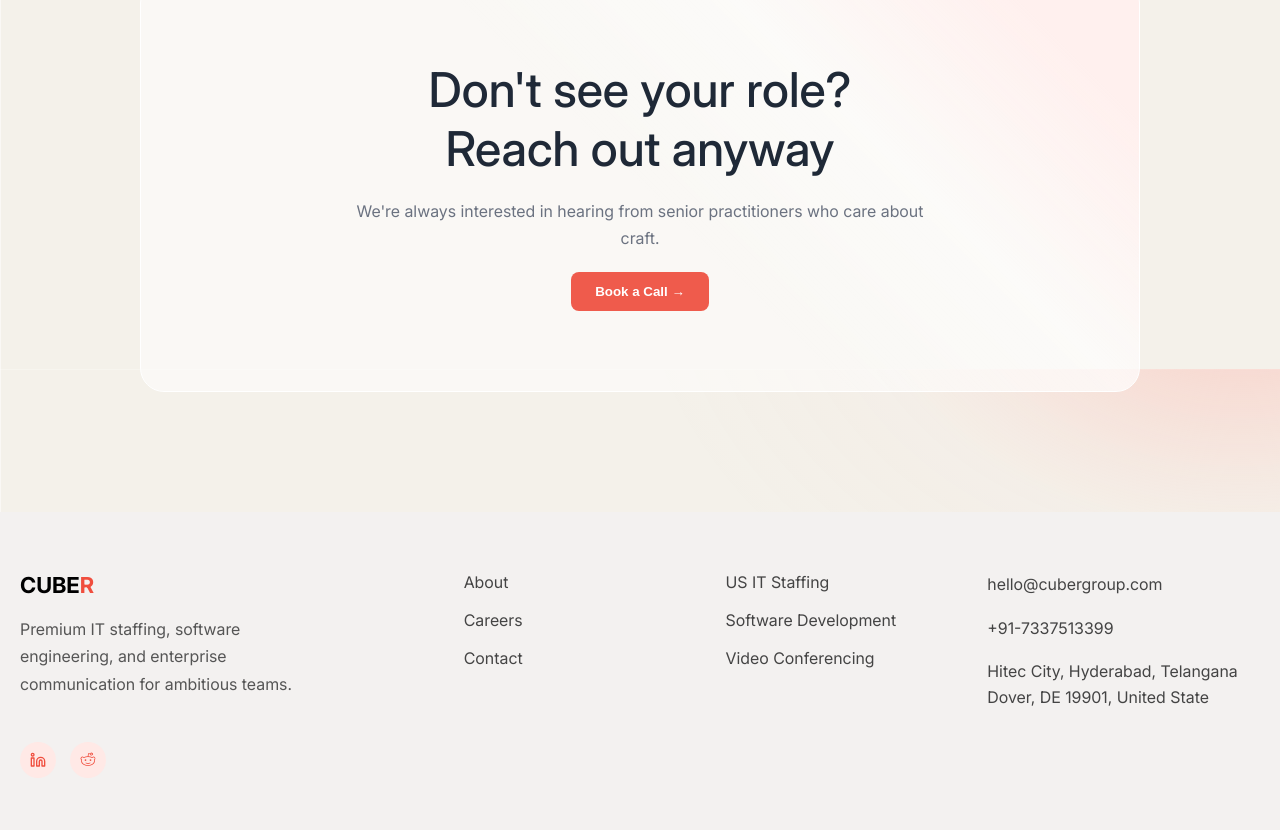
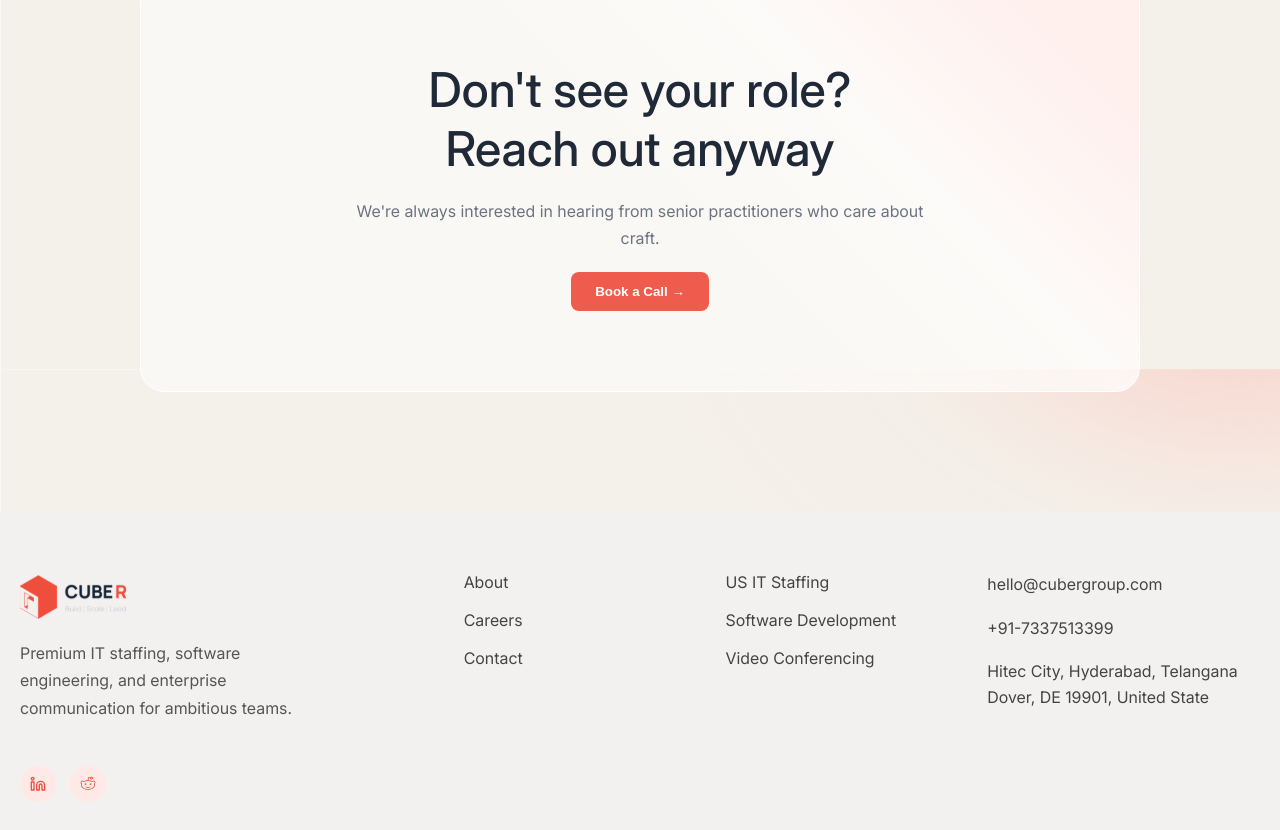
Before and after one commit to CubeR-Group/CubeR-Group, a React (Vite) app: page /careers in a window 1280 px wide. Shown: the part 2031-2861 px from the top of the page. Built offline with nearby package versions, Linux system fonts and the light colour scheme.

Commit message:
added changes 2

```diff
--- a/src/Pages/CRG ContactPage/Bottom.jsx
+++ b/src/Pages/CRG ContactPage/Bottom.jsx
@@ -134,7 +134,7 @@ export default function Bottom() {
             <div className="info-icon"><IconPin /></div>
             <div>
               <div className="info-label">Headquarters</div>
-              <div className="info-value">Hyderabad, IND . Delaware, U S</div>
+              <div className="info-value">Hyderabad, IND . Delaware, USA</div>
             </div>
           </div>
         </div>
--- a/src/components/Footer/Footer.jsx
+++ b/src/components/Footer/Footer.jsx
@@ -3,16 +3,18 @@ import { LuTwitter } from "react-icons/lu";
 import { LuLinkedin } from "react-icons/lu";
 import { Link } from "react-router-dom";
 import { PiRedditLogoLight } from "react-icons/pi";
+import logo from "../../assets/NAV_LOGO/CUBER_LOGO.svg";
 const Footer = () => {
   return (
     <div className="footer">
       <div className="footer-container">
 
         <div className="footer-col logo-col">
-          <div className="logo-box">
-            <span className="cube">CUBE</span>
-            <span className="r">R</span>
-          </div>
+            <div className="nav-logo">
+                   <div className="logo-box">
+                     <img src={logo} alt="CubeR Logo" className="logo-img" />
+                   </div>
+            </div>
 
           <p className="footer-text">
             Premium IT staffing, software engineering, and enterprise
```
